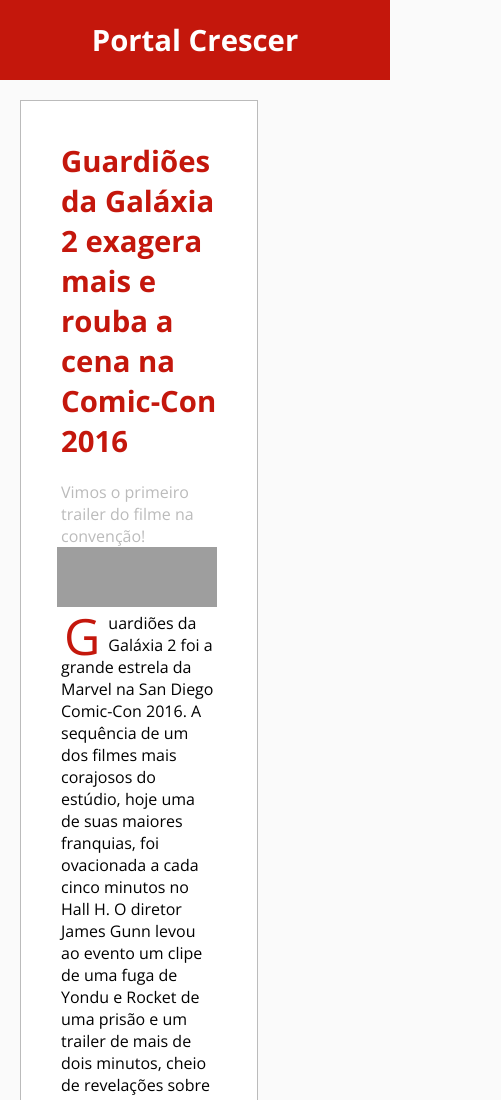
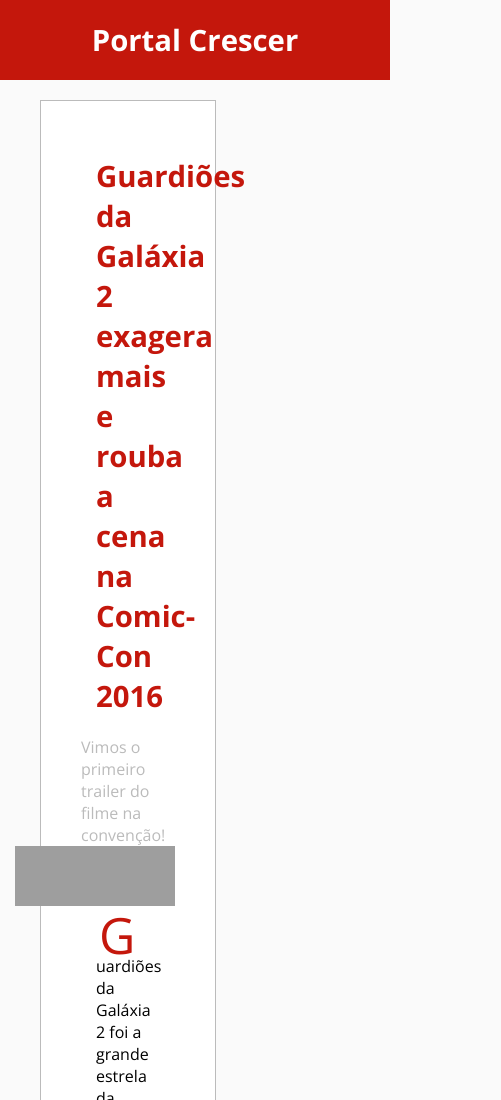
Before and after one commit to LucasKonrath/lucas.damaceno, a plain HTML site: page Modulo3_HTML/AulaSegunda/AulaSegunda.html in a window 390 px wide. Shown: the top 1100 px of the page, 501 px wide, since content can reach past the window. Drawn offline with nearby package versions, Linux system fonts and the light colour scheme; grey boxes are pictures that could not be loaded.

Commit message:
refactor(Exercicio3HTML):melhor responsividade através da manipulação das margens.

```diff
--- a/Modulo3_HTML/AulaSegunda/AulaSegunda.css
+++ b/Modulo3_HTML/AulaSegunda/AulaSegunda.css
@@ -31,17 +31,29 @@
     text-align:left;
     font-weight:bold;
     margin-bottom: 20px;
+    padding:15px;
+    padding-bottom:0;
+}
+.corpo-noticia{
+
+    padding:15px;
 }
 .noticia{
     font-family:"Open Sans", sans-serif;
     background:#fff;
-    margin: 20px;
     padding:40px;
+    margin:20px;
+    margin-left:40px;
+    margin-right:1%;
     padding-bottom:60px;
-    width:40%;
+    width:45%;
+    box-sizing:border-box;
     border: 1px solid #bbb;
     background-color:white;
     float:left;
+}
+#noticia2{
+    margin-left:1%;
 }
 
 .primeirochar{
--- a/Modulo3_HTML/AulaSegunda/AulaSegunda.html
+++ b/Modulo3_HTML/AulaSegunda/AulaSegunda.html
@@ -18,7 +18,7 @@
     Vimos o primeiro trailer do filme na convenção!
     </div>
     <div class="imagem"> <img src="https://static.omelete.uol.com.br/media/uploads/conteudo/fotos/guardioes_htOWlx4.jpg" alt="HTML5 Icon" style="width:160px;height:60px;"> </div>
-<div class="clearfix corpo-noticia-1"> <span class="primeirochar">G</span>uardiões da Galáxia 2 foi a grande estrela da Marvel na San Diego Comic-Con 2016. A sequência de um dos filmes mais corajosos do estúdio, hoje uma de suas maiores franquias, foi ovacionada a cada cinco minutos no Hall H. O diretor James Gunn levou ao evento um clipe de uma fuga de Yondu e Rocket de uma prisão e um trailer de mais de dois minutos, cheio de revelações sobre a trama. Ambos, de formas diferentes, mostraram que o filme aposta na esquisitice do grupo de heróis liderados por Peter Quill.
+<div class="clearfix corpo-noticia"> <span class="primeirochar">G</span>uardiões da Galáxia 2 foi a grande estrela da Marvel na San Diego Comic-Con 2016. A sequência de um dos filmes mais corajosos do estúdio, hoje uma de suas maiores franquias, foi ovacionada a cada cinco minutos no Hall H. O diretor James Gunn levou ao evento um clipe de uma fuga de Yondu e Rocket de uma prisão e um trailer de mais de dois minutos, cheio de revelações sobre a trama. Ambos, de formas diferentes, mostraram que o filme aposta na esquisitice do grupo de heróis liderados por Peter Quill.
 
 Depois de uma encenação entre Gunn e os Ravagers, grupo de ladrões espaciais de Yondu que entraram caracterizados no Hall H, foi mostrado nos telões o vídeo da fuga do personagem azul vivido por Michael Rooker. Preso, ele e Rocket recrutam o Baby Groot para alcançar uma ferramenta que os permitirá escapar. A mini-árvore de olhos pretos e fofos não consegue entender o que deve fazer e os entrega diversos itens errados - uma cueca, um olho, uma cama.
 
@@ -39,7 +39,7 @@
 
 </div>
 
-<div class="clearfix noticia" id="noticia">
+<div class="clearfix noticia" id="noticia2">
     <div class="clearfix titulo-noticia"> Tesla, Marte e super-auto-estradas: o futuro segundo Elon Musk
     </div>
     <div class="subtitulo-noticia">Numa recente participação nas sessões TED Talks, Musk explica o que o move.</div>
```
